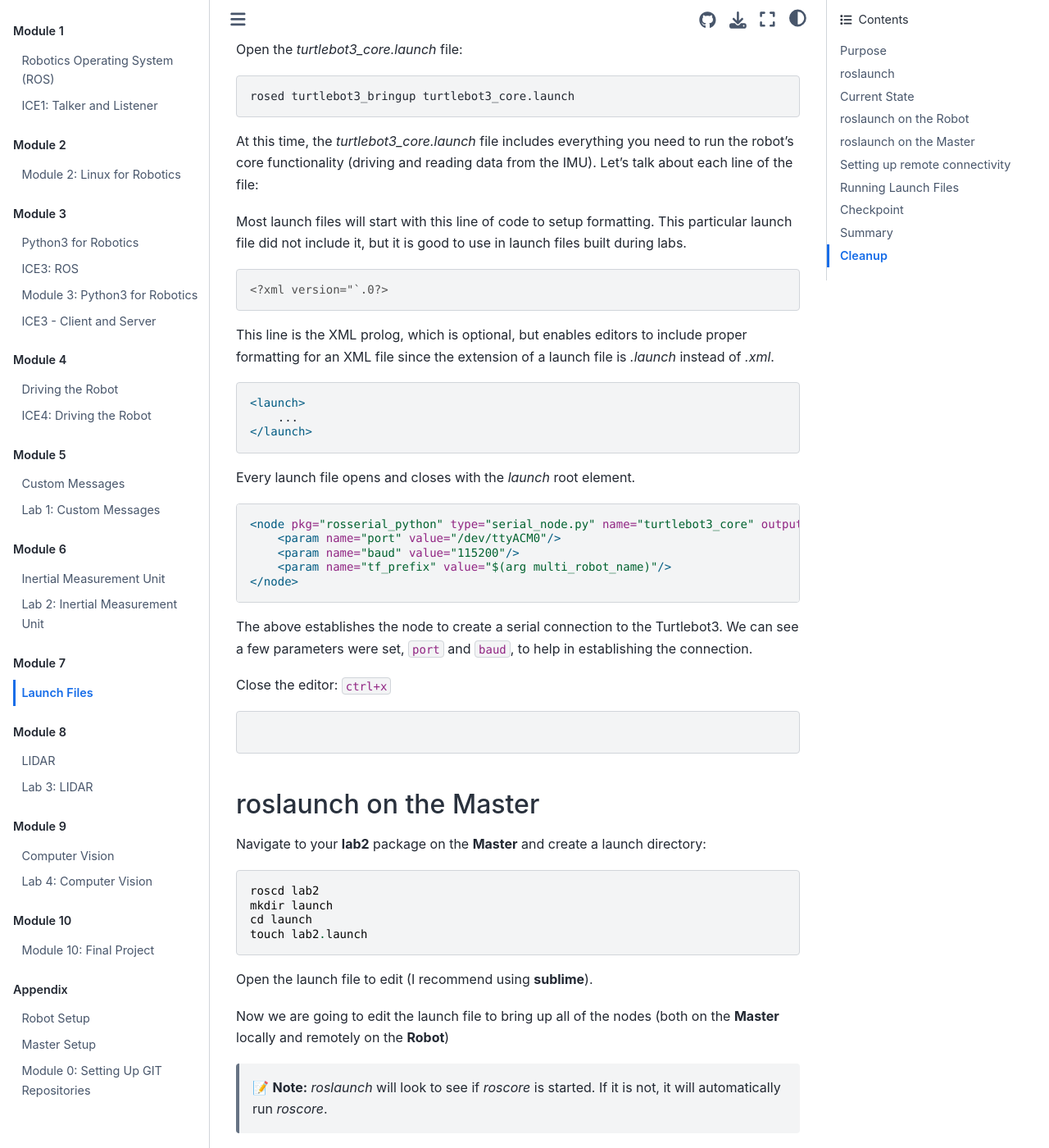
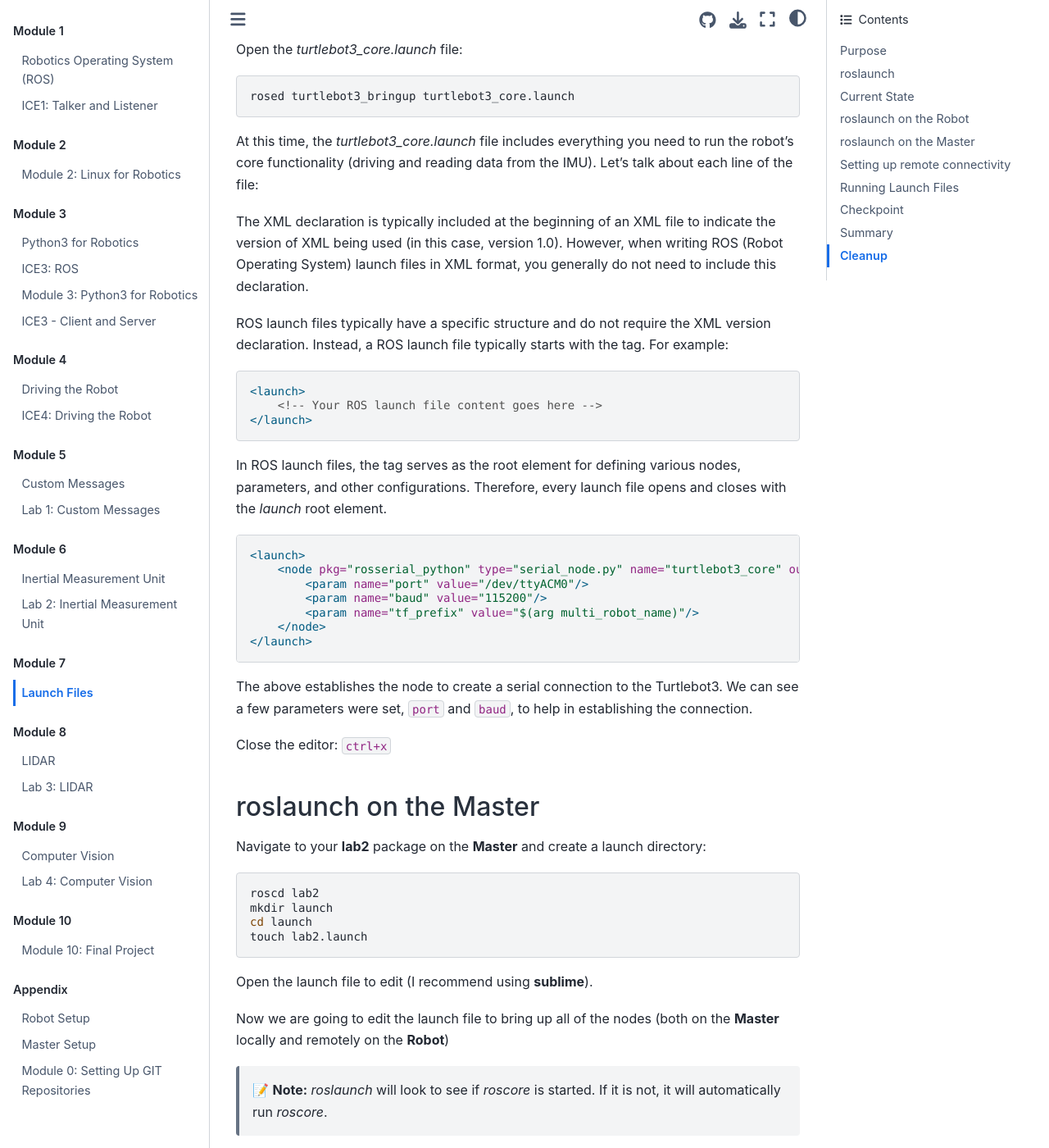
Before and after one commit to stanbaek/ece387_book, a Jupyter Book: the page built from docs/Module7_LaunchFile/LaunchFile.md, in a window 1280 px wide and 1400 px high, scrolled down 2419 px. Shown: the whole window at 82% size. Built offline with Jupyter Book 1.0.4 settings and Sphinx 7.4.7 and the Sphinx Book theme 1.1.4, drawn with Linux system fonts in a browser that asks for light colours; some of the changed text lies outside the part shown.

Commit message:
updated LaunchFile.md

````diff
--- a/docs/Module7_LaunchFile/LaunchFile.md
+++ b/docs/Module7_LaunchFile/LaunchFile.md
@@ -76,45 +76,37 @@ rosed turtlebot3_bringup turtlebot3_core.launch
 
 At this time, the *turtlebot3_core.launch* file includes everything you need to run the robot's core functionality (driving and reading data from the IMU). Let's talk about each line of the file:
 
-Most launch files will start with this line of code to setup formatting. This particular launch file did not include it, but it is good to use in launch files built during labs.
+The XML declaration <?xml version="1.0"?> is typically included at the beginning of an XML file to indicate the version of XML being used (in this case, version 1.0). However, when writing ROS (Robot Operating System) launch files in XML format, you generally do not need to include this declaration.
 
-```xml
-<?xml version="`.0?>
-```
-
-This line is the XML prolog, which is optional, but enables editors to include proper formatting for an XML file since the extension of a launch file is *.launch* instead of *.xml*.
+ROS launch files typically have a specific structure and do not require the XML version declaration. Instead, a ROS launch file typically starts with the <launch> tag. For example:
 
 ```xml
 <launch>
-    ...
+    <!-- Your ROS launch file content goes here -->
 </launch>
 ```
 
-Every launch file opens and closes with the *launch* root element.
+In ROS launch files, the <launch> tag serves as the root element for defining various nodes, parameters, and other configurations. Therefore, every launch file opens and closes with the *launch* root element.
 
 ```xml
-<node pkg="rosserial_python" type="serial_node.py" name="turtlebot3_core" output="screen">
-    <param name="port" value="/dev/ttyACM0"/>
-    <param name="baud" value="115200"/>
-    <param name="tf_prefix" value="$(arg multi_robot_name)"/>
-</node>
-
+<launch>
+    <node pkg="rosserial_python" type="serial_node.py" name="turtlebot3_core" output="screen">
+        <param name="port" value="/dev/ttyACM0"/>
+        <param name="baud" value="115200"/>
+        <param name="tf_prefix" value="$(arg multi_robot_name)"/>
+    </node>
+</launch>
 ```
 
 The above establishes the node to create a serial connection to the Turtlebot3. We can see a few parameters were set, `port` and `baud`, to help in establishing the connection.
 
-
 Close the editor: `ctrl+x`
 
-
-```python
-
-```
 
 ## roslaunch on the Master
 Navigate to your **lab2** package on the **Master** and create a launch directory:
 
-```
+```bash
 roscd lab2
 mkdir launch
 cd launch
@@ -130,7 +122,6 @@ Now we are going to edit the launch file to bring up all of the nodes (both on t
 Add the following to the **lab2.launch** file
 
 ```xml
-<?xml version="1.0"?>
 <launch>
   <!-- Bring up all local nodes first -->
 
````
